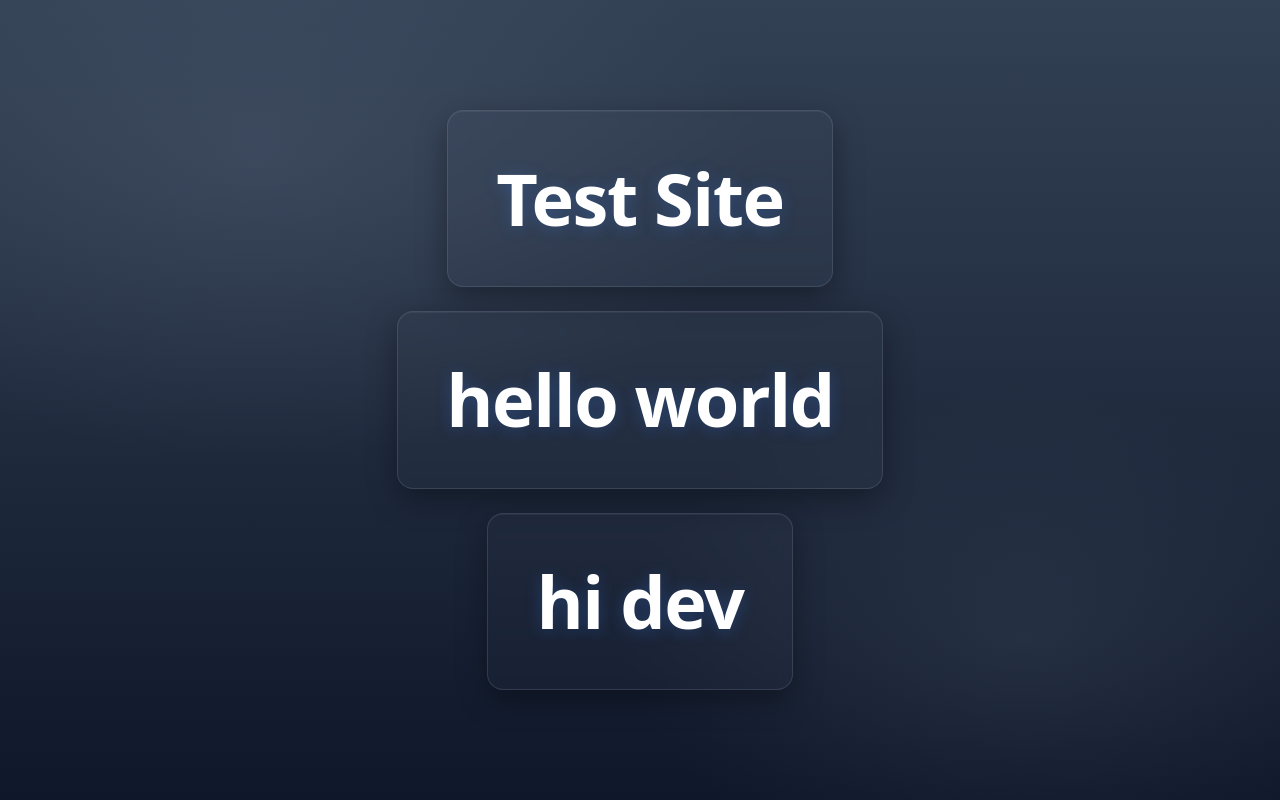
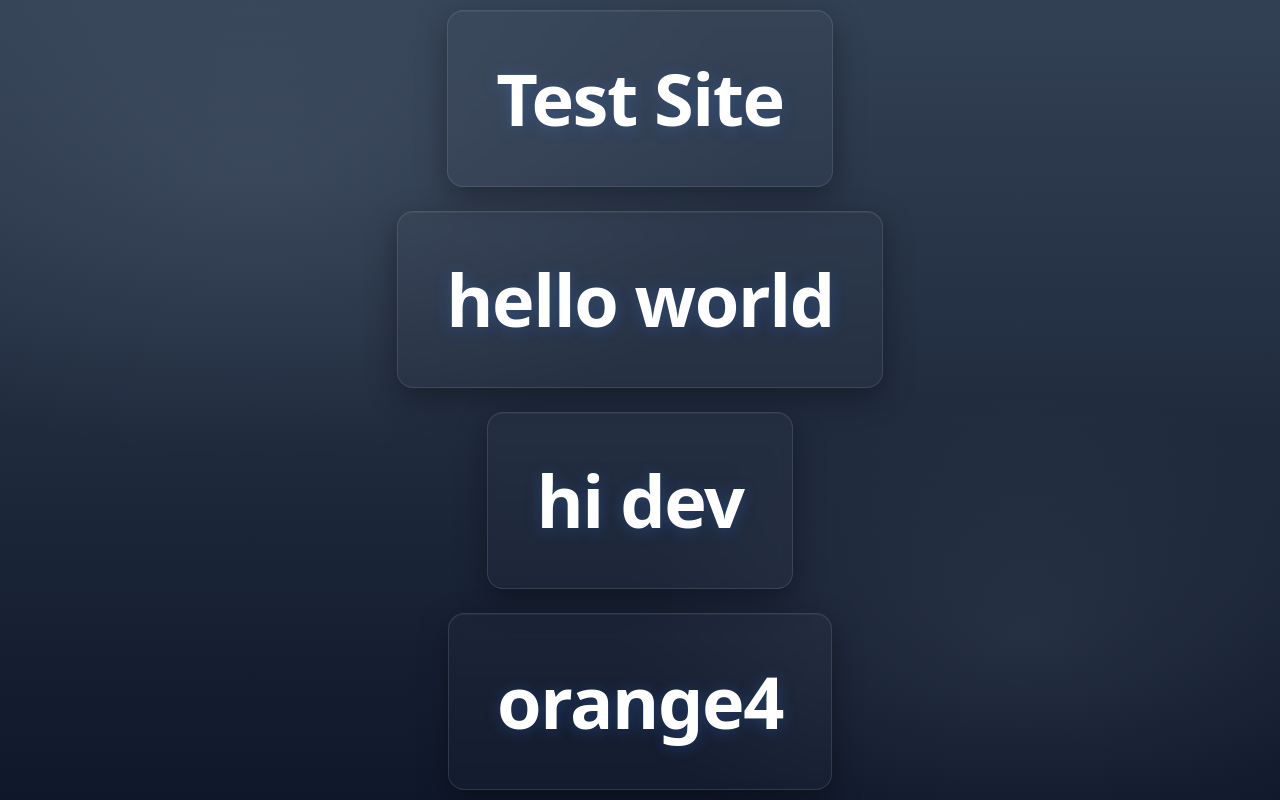
Before and after one commit to test-007-jira-merely/test-jira4, a plain HTML site: page index.html in a window 1280 px wide. Drawn offline with Linux system fonts and the light colour scheme.

Commit message:
fix: add one more block in index.html with "orange4" text the same as we already have
--- Implementation Plan ---

# Implementation Plan

## Conceptual Checklist

- Examine the existing card block structure in index.html
- Identify the pattern: card wrapper, aria attributes, heading, sr-only text
- Determine the next sequential id numbers (title4)
- Follow the SCRUM ticket referencing pattern in sr-only text
- Insert the new block maintaining consistent formatting and indentation

## Overview

Add a fourth card block to the root index.html file with "orange4" as the heading text, following the established pattern of existing card blocks (SCRUM-63, SCRUM-71, SCRUM-87).

## Assumptions and Rules from CLAUDE.md

- No CLAUDE.md files found in the project
- **Assumption**: The target file is the root index.html (not wwwroot/index.html) based on the existing pattern of SCRUM ticket blocks
- **Assumption**: "orange4" is literal text content, not a color directive
- **Assumption**: Follow the same accessibility pattern (aria-labelledby, sr-only text)
- **Assumption**: Reference SCRUM-117 in the sr-only paragraph text

## Step-by-Step Implementation

1. Read the root index.html file to confirm current state
   - Dependencies: None
   - Tools/Files: Read tool, /tmp/claude-workspace/test-jira4/.../index.html

2. Add new card block after the third existing card (line 78)
   - Dependencies: Step 1 complete
   - Tools/Files: Edit tool
   - Structure: div.card with aria-labelledby="title4", h1#title4 with "orange4" text, p.sr-only referencing SCRUM-117
   - Maintain 2-space indentation and consistent formatting

3. Verify the changes by reading the file again
   - Dependencies: Step 2 complete
   - Tools/Files: Read tool

## Error Handling and Uncertainties

- **Uncertainty**: Whether "orange4" implies color styling - resolved by assuming literal text based on existing pattern
- **Mitigation**: If user wants color styling, can easily add inline style or CSS variable
- **Uncertainty**: SCRUM ticket reference format - resolved by following SCRUM-71 and SCRUM-87 pattern

SCRUM-117

```diff
--- a/index.html
+++ b/index.html
@@ -76,6 +76,10 @@
       <h1 id="title3">hi dev</h1>
       <p class="sr-only">Additional card block for SCRUM-87.</p>
     </div>
+    <div class="card" aria-labelledby="title4">
+      <h1 id="title4">orange4</h1>
+      <p class="sr-only">Additional card block for SCRUM-117.</p>
+    </div>
   </div>
 </body>
 </html>
```
